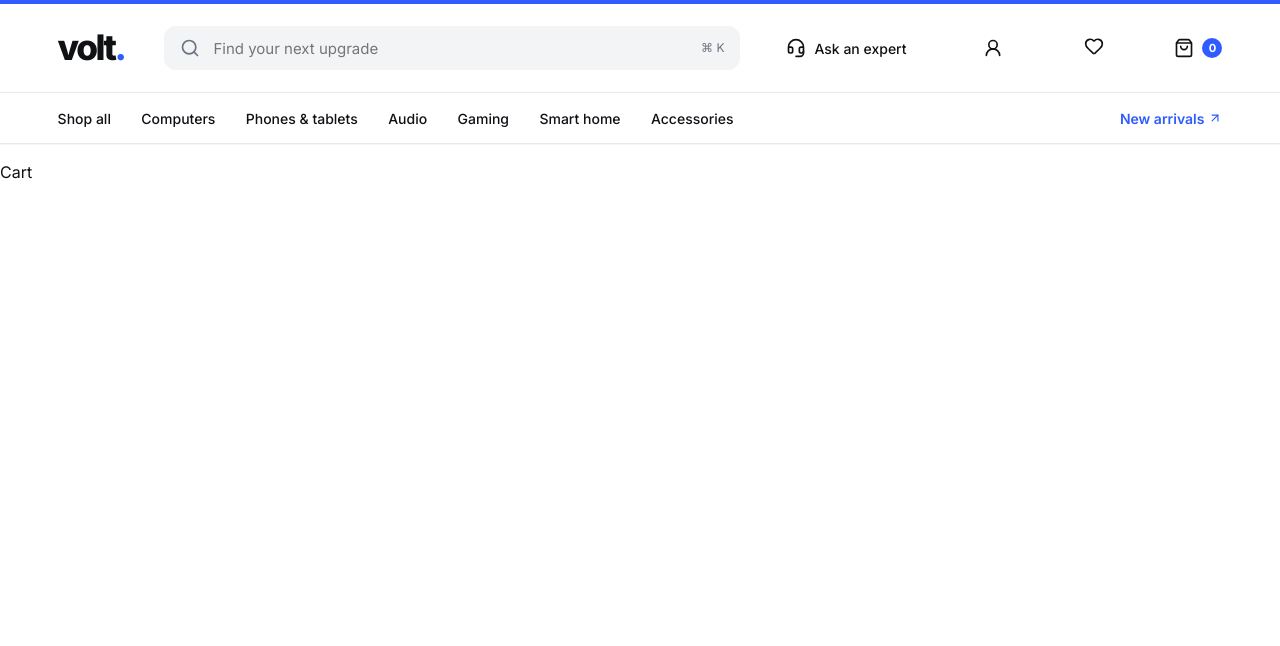
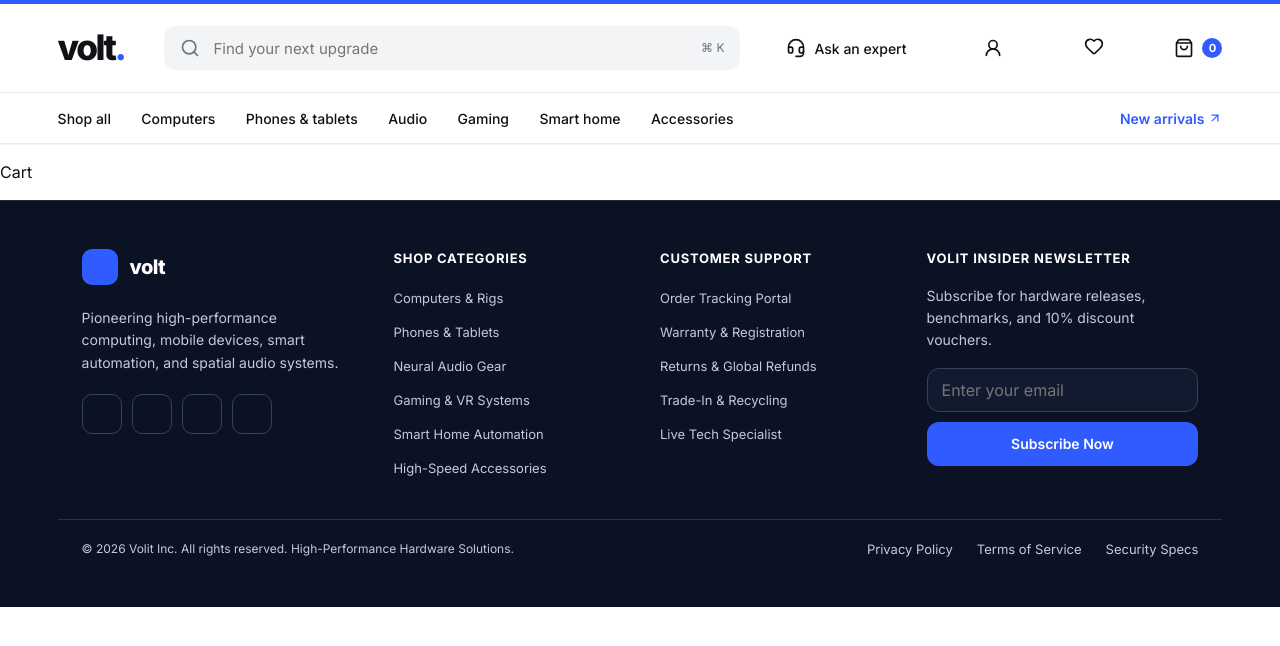
Before and after one commit to Yangggg-Coding/Tech-Storee, a React (Vite) app: page /cart in a window 1280 px wide. Shown: the top 646 px of the page. Built offline with nearby package versions, Linux system fonts and the light colour scheme.

Commit message:
update footer

```diff
--- a/src/components/layout/Footer.jsx
+++ b/src/components/layout/Footer.jsx
@@ -35,16 +35,33 @@ export default function Footer() {
             automation, and spatial audio systems.
           </p>
           <div className="site-footer_socials" aria-label="Social media">
-            <a href="https://instagram.com" aria-label="Instagram">
+            <a
+              href="https://www.instagram.com/yanggxxyz?dlrf=MXNsdjc2ZGU4M2w4ZA%3D%3D&utm_source=qr"
+              target="_blank"
+              aria-label="Instagram"
+            >
               {/*            <Instagram size={18} /> */}
             </a>
-            <a href="https://github.com" aria-label="GitHub">
+            <a
+              href="https://github.com/Yangggg-Coding"
+              target="_blank"
+              aria-label="GitHub"
+            >
               {/*           <Github size={18} /> */}
             </a>
-            <a href="https://discord.com" aria-label="Discord">
+            <a
+              href="https://www.facebook.com/share/1Ef3dmoRdy/?mibextid=wwXIfr"
+              target="_blank"
+              aria-label="facebook
+            "
+            >
               {/*               <MessageCircle size={18} /> */}
             </a>
-            <a href="https://youtube.com" aria-label="YouTube">
+            <a
+              href="https://www.tiktok.com/@mhcwm_?_r=1&_t=ZS-9BLgRuMbArV"
+              target="_blank"
+              aria-label="Tiktok"
+            >
               {/*    <Youtube size={18} /> */}
             </a>
           </div>
--- a/src/pages/Cart.jsx
+++ b/src/pages/Cart.jsx
@@ -1,7 +1,11 @@
 import Layout from "../components/layout/Layout";
+import Footer from "../components/layout/Footer";
 export default function Cart() {
-  return <>
-  <Layout />
-  <p>Cart</p>
-  </>;
+  return (
+    <>
+      <Layout />
+      <p>Cart</p>
+      <Footer />
+    </>
+  );
 }
--- a/src/pages/ProductDetail.jsx
+++ b/src/pages/ProductDetail.jsx
@@ -20,8 +20,8 @@ const departments = [
 export default function ProductDetail() {
   const { products, loading, error } = useProducts();
   const { id } = useParams();
-  const [option, setOption] = useState("");
-  const [finish, setFinish] = useState(""); // color1
+  const [option, setOption] = useState(null);
+  const [finish, setFinish] = useState(null); // color1
   const [wishlist, setWishlist] = useState([]);
 
   function toLabel(key) {
```
